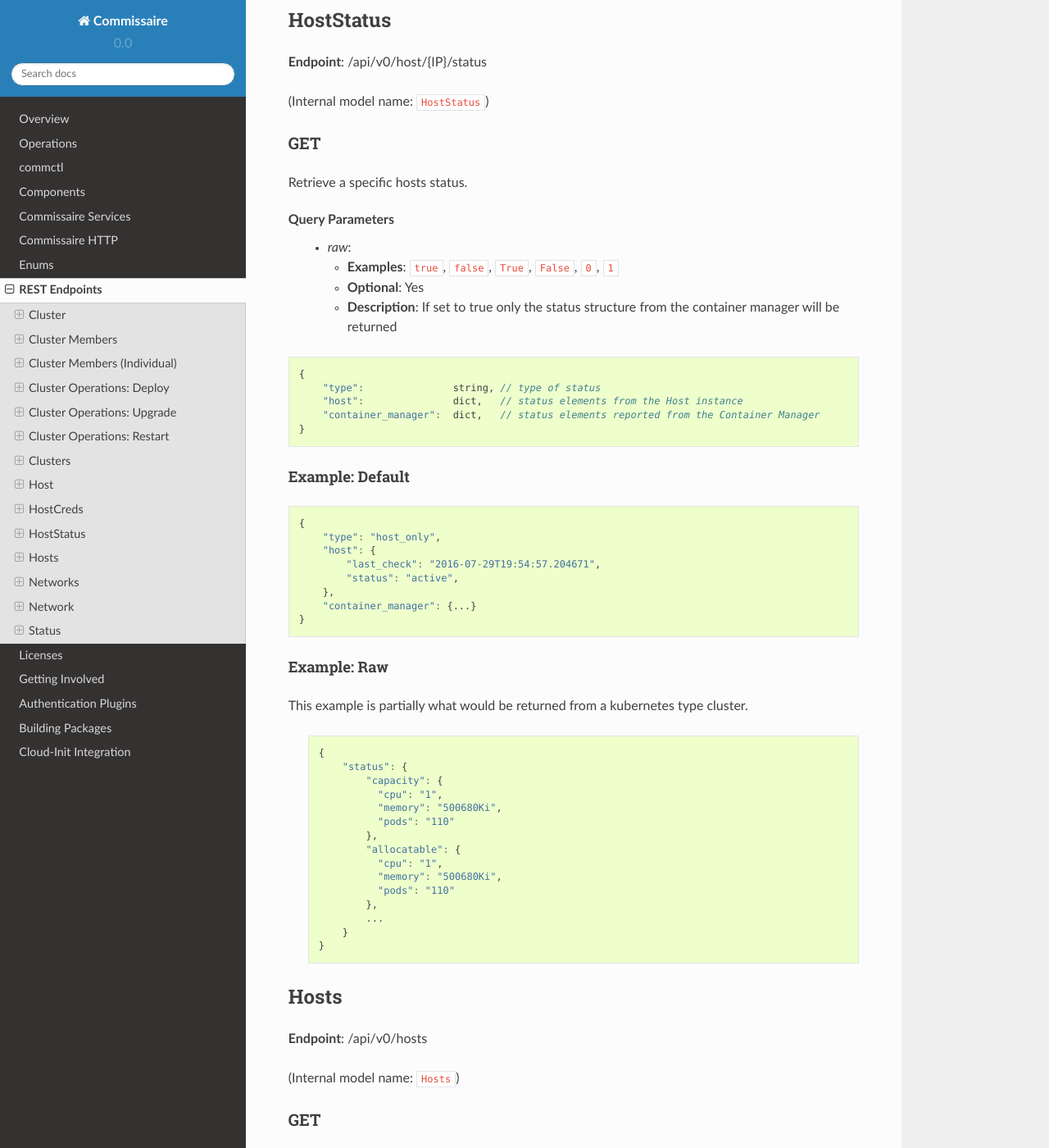
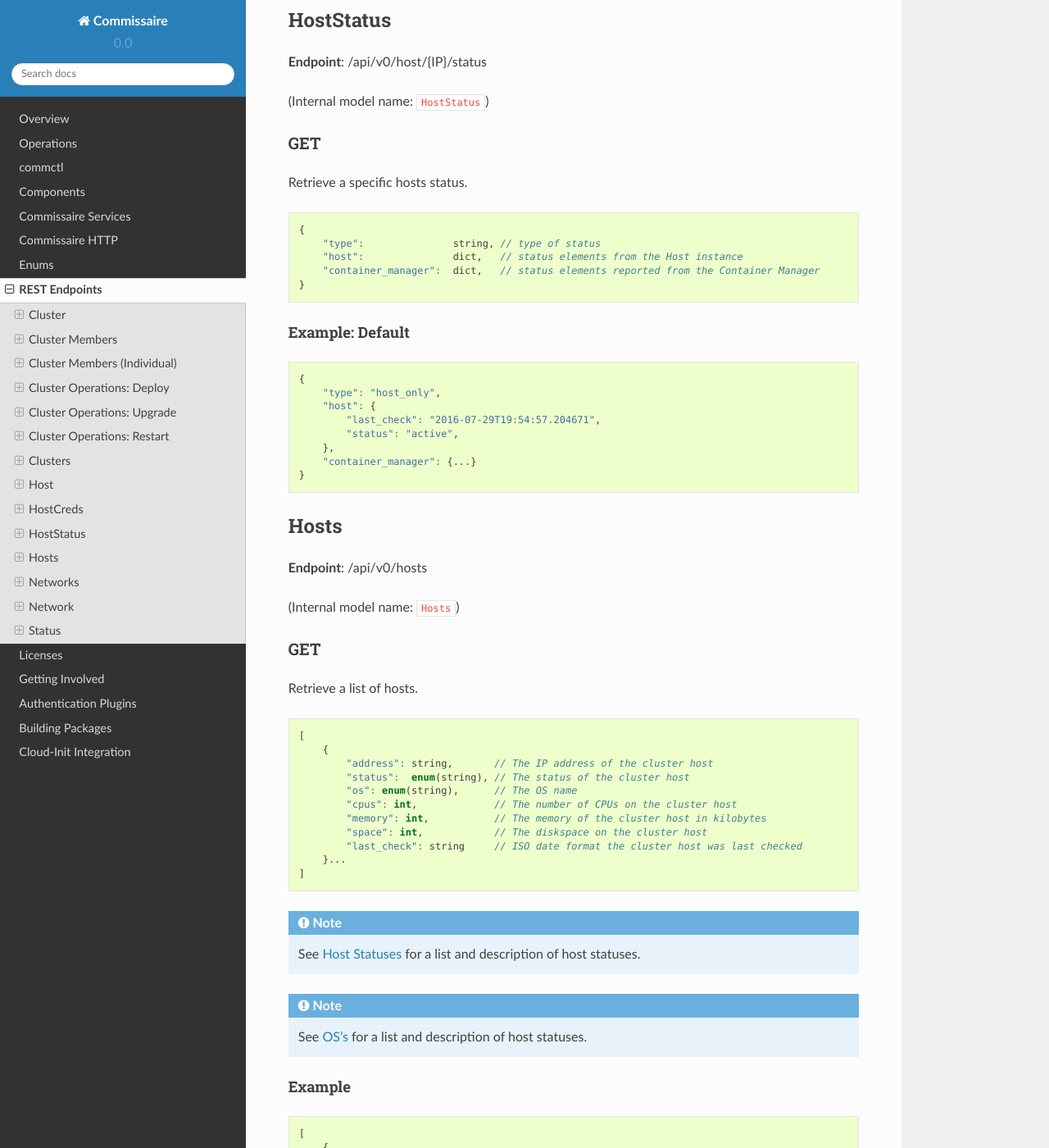
Before and after one commit to projectatomic/commissaire, a Sphinx documentation site: the page built from doc/endpoints.rst, in a window 1280 px wide and 1400 px high, scrolled down 8961 px. Shown: the whole window at 82% size. Built offline with Sphinx 7.4.7 and the Read the Docs theme 2.0.0, drawn with Linux system fonts in a browser that asks for light colours; pages that are not in the unit, such as notebooks, are missing from menus.

Commit message:
doc: Updated host endpoint documentation.

````diff
--- a/doc/apidoc/commissaire_http.handlers.rst
+++ b/doc/apidoc/commissaire_http.handlers.rst
@@ -7,6 +7,7 @@
 .. toctree::
 
    commissaire_http.handlers.clusters
+   commissaire_http.handlers.hosts
    commissaire_http.handlers.networks
 
 Module contents
--- a/doc/endpoints.rst
+++ b/doc/endpoints.rst
@@ -494,12 +494,6 @@
 ```
 Retrieve a specific hosts status.
 
-**Query Parameters**
- * *raw*:
-
-   * **Examples**: ``true``, ``false``, ``True``, ``False``, ``0``, ``1``
-   * **Optional**: Yes
-   * **Description**: If set to true only the status structure from the container manager will be returned
 
 .. code-block:: javascript
 
@@ -523,30 +517,6 @@
       },
       "container_manager": {...}
   }
-
-
-Example: Raw
-~~~~~~~~~~~~
-
-This example is partially what would be returned from a kubernetes type cluster.
-
-  .. code-block:: javascript
-
-    {
-        "status": {
-            "capacity": {
-              "cpu": "1",
-              "memory": "500680Ki",
-              "pods": "110"
-            },
-            "allocatable": {
-              "cpu": "1",
-              "memory": "500680Ki",
-              "pods": "110"
-            },
-            ...
-        }
-    }
 
 
 Hosts
````
Also changed, not shown: doc/apidoc/commissaire_http.handlers.hosts.rst (added, +7 -0 lines).
